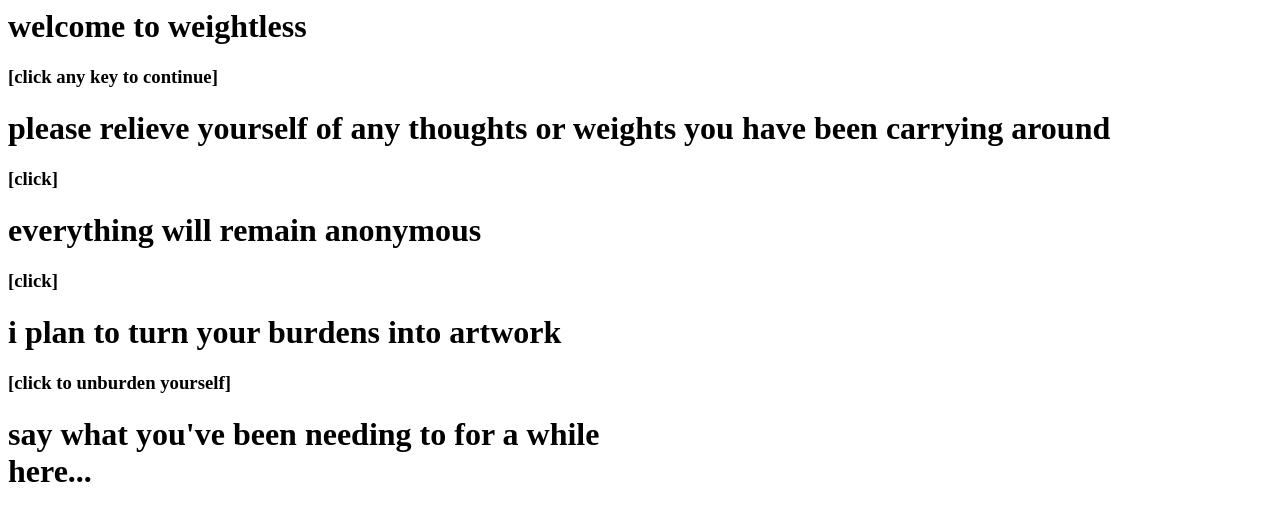
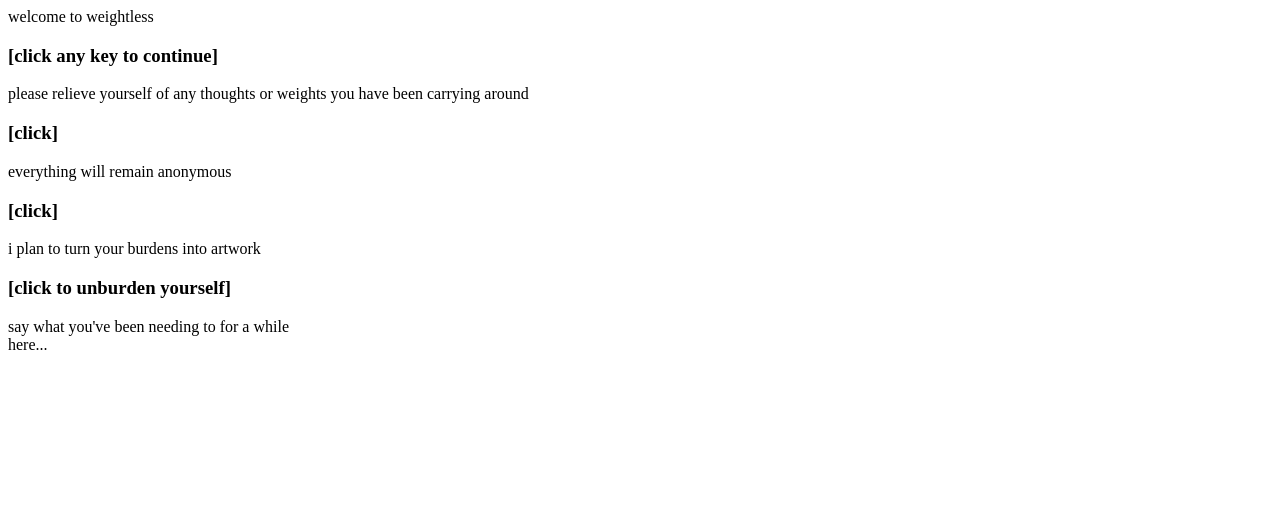
Before and after one commit to julianabrancato/weightless, a plain HTML site: page index.html in a window 1280 px wide. Drawn offline with Linux system fonts and the light colour scheme.

Commit message:
Update index.html

```diff
--- a/index.html
+++ b/index.html
@@ -1,27 +1,27 @@
 <body>
 
   <div>
-  <h1>welcome to weightless</h3>
+  <p>welcome to weightless</p>
   <h3>[click any key to continue]</h5>
   </div>
 
   <div>
-    <h1>please relieve yourself of any thoughts or weights you have been carrying around</h3>
+    <p>please relieve yourself of any thoughts or weights you have been carrying around</p>
     <h3>[click]</h5>
   </div>
 
   <div>
-    <h1>everything will remain anonymous</h3>
+    <p>everything will remain anonymous</p>
     <h3>[click]</h5>
   </div>
 
   <div>
-    <h1>i plan to turn your burdens into artwork</h3>
+    <p>i plan to turn your burdens into artwork</p>
     <h3>[click to unburden yourself]</h5>
   </div>
 
   <div>
-    <h1>say what you've been needing to for a while<br>here...</h3>
+    <p>say what you've been needing to for a while<br>here...</p>
   </div>
 
 </body>
```
